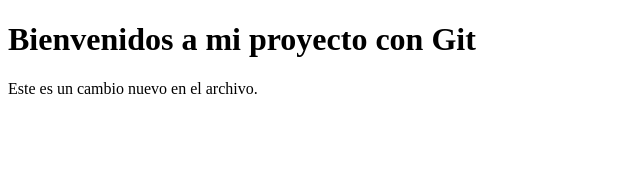
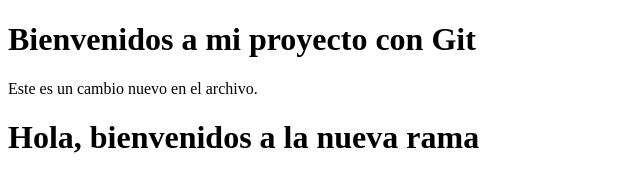
Before and after one commit to aitor-uceda-yeves/Proyecto_de_Entornos_de_Desarollos, a plain HTML site: page index.html in a window 1280 px wide. Shown: the whole page, without its empty margins (0-640 px from the left). Drawn offline with Linux system fonts and the light colour scheme.

Commit message:
Cambio en nueva-rama: Modificado el título

```diff
--- a/index.html
+++ b/index.html
@@ -7,6 +7,7 @@
 <body>
     <h1>Bienvenidos a mi proyecto con Git</h1>
     <p>Este es un cambio nuevo en el archivo.</p>
+    <h1>Hola, bienvenidos a la nueva rama</h1>
 
 </body>
 </html>
```
